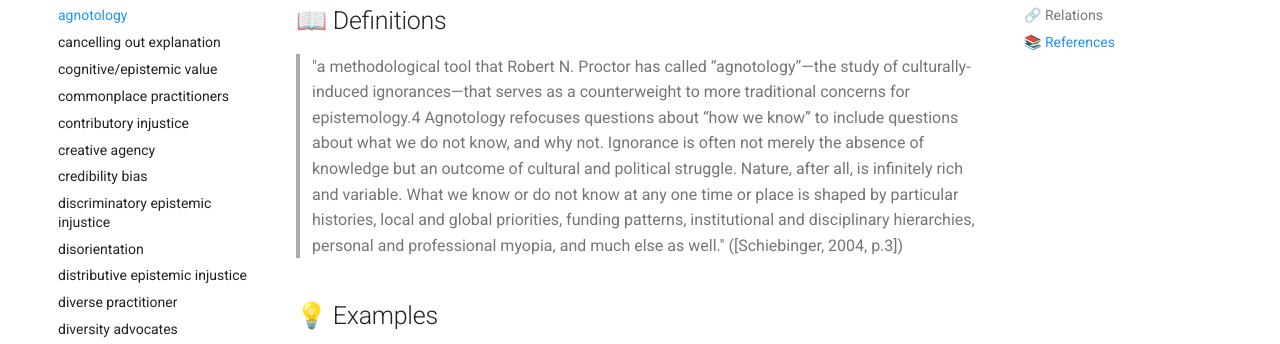
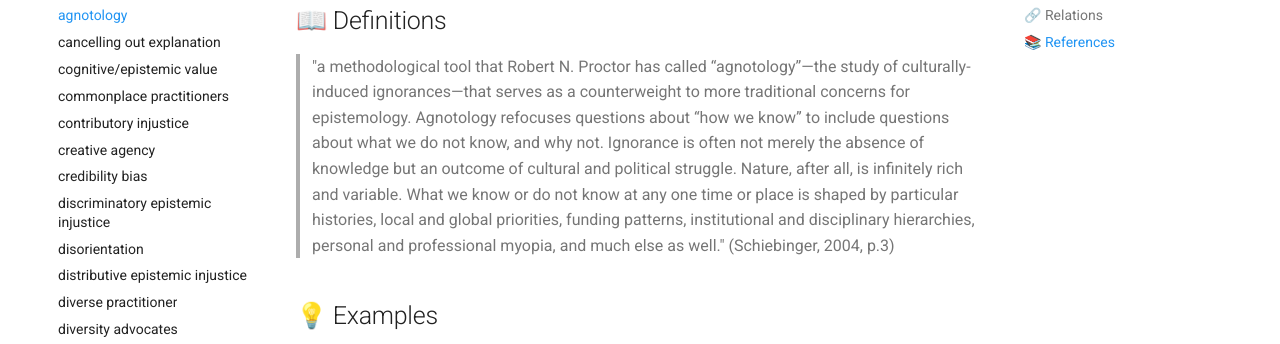
Before and after one commit to conceptcartography/conceptcartography, an MkDocs documentation site: the page built from docs/concepts/agnotology.md, in a window 1280 px wide and 924 px high. Shown: the part 177-521 px from the top of the window. Built offline with MkDocs 1.6.1 and Material for MkDocs 9.7.7, drawn with Linux system fonts in a browser that asks for light colours; comment, search, counter and statistics services are not loaded.

Commit message:
Update agnotology.md

```diff
--- a/docs/concepts/agnotology.md
+++ b/docs/concepts/agnotology.md
@@ -27,7 +27,7 @@
 
 ## 📖 Definitions
 
-> "a methodological tool that Robert N. Proctor has called “agnotology”—the study of culturally-induced ignorances—that serves as a counterweight to more traditional concerns for epistemology.4 Agnotology refocuses questions about “how we know” to include questions about what we do not know, and why not. Ignorance is often not merely the absence of knowledge but an outcome of cultural and political struggle. Nature, after all, is infinitely rich and variable. What we know or do not know at any one time or place is shaped by particular histories, local and global priorities, funding patterns, institutional and disciplinary hierarchies, personal and professional myopia, and much else as well." ([Schiebinger, 2004, p.3])
+> "a methodological tool that Robert N. Proctor has called “agnotology”—the study of culturally-induced ignorances—that serves as a counterweight to more traditional concerns for epistemology. Agnotology refocuses questions about “how we know” to include questions about what we do not know, and why not. Ignorance is often not merely the absence of knowledge but an outcome of cultural and political struggle. Nature, after all, is infinitely rich and variable. What we know or do not know at any one time or place is shaped by particular histories, local and global priorities, funding patterns, institutional and disciplinary hierarchies, personal and professional myopia, and much else as well." (Schiebinger, 2004, p.3)
 
 ## 💡 Examples
 
```
